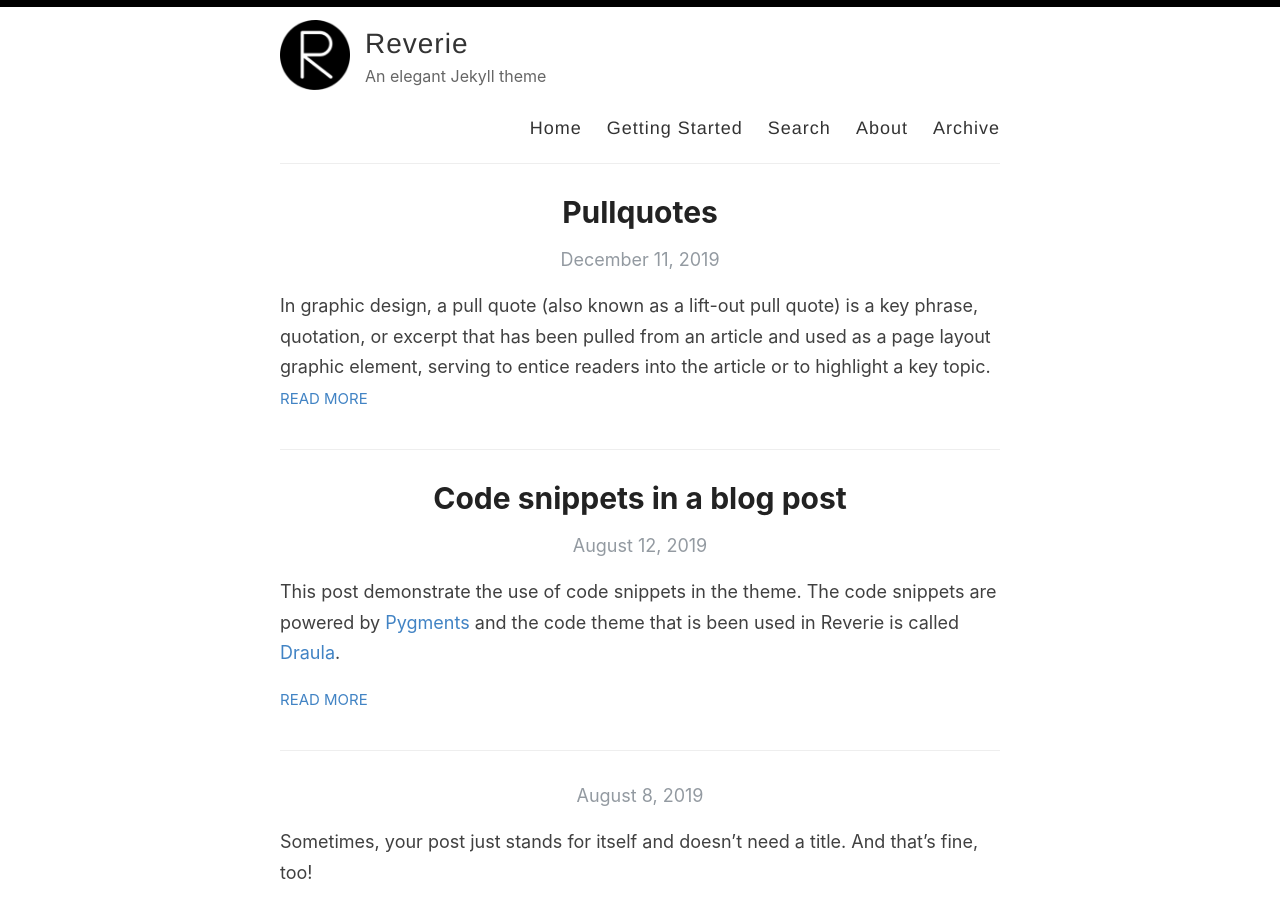
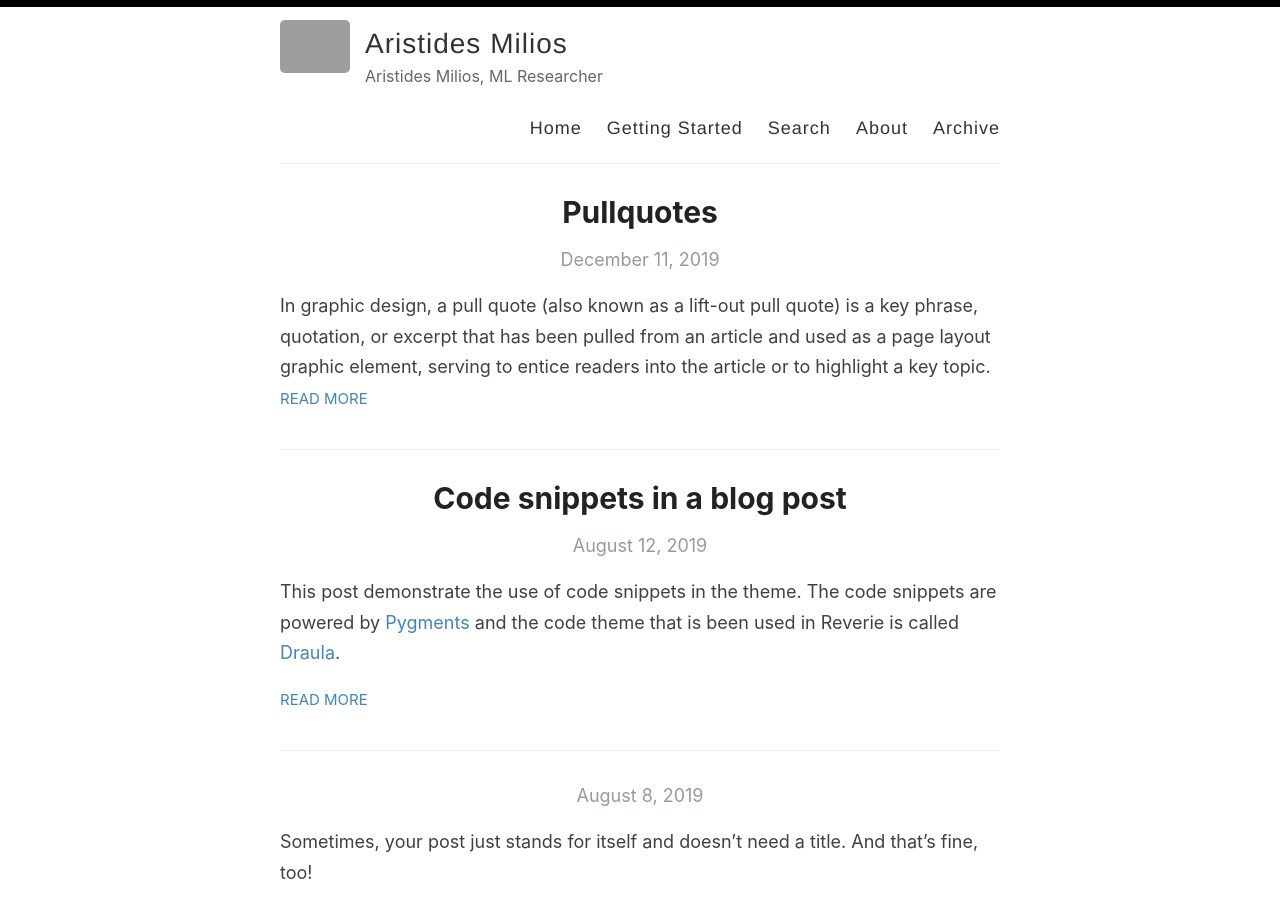
Before and after one commit to amilios/amilios.github.io, a Jekyll site: the page built from index.html, in a window 1280 px wide and 900 px high. Built offline with Jekyll 4.4.1, drawn with Linux system fonts in a browser that asks for light colours; the list of posts is cut into pages by our own code; grey boxes are pictures that could not be loaded.

Commit message:
Update _config.yml

```diff
--- a/_config.yml
+++ b/_config.yml
@@ -3,16 +3,16 @@
 #
 
 # Name of your site (displayed in the header)
-name: Reverie
+name: Aristides Milios
 
 # Name of the author
-author: Amit Merchant
+author: Aristides Milios
 
 # Short bio or description (displayed in the header)
-description: An elegant Jekyll theme
+description: Aristides Milios, ML Researcher
 
 # URL of your avatar or profile pic (you could use your GitHub profile pic)
-avatar: /images/reverie.png
+avatar: /images/profile.png
 
 #
 # Flags below are optional
@@ -55,7 +55,7 @@ enforce_ssl: https://www.amitmerchant.com/reverie
 # (http://yourusername.github.io/repository-name)
 # and NOT your User repository (http://yourusername.github.io)
 # then add in the baseurl here, like this: "/repository-name"
-baseurl: "/reverie"
+baseurl: "/new_site"
 
 #
 # !! You don't need to change any of the configuration flags below !!
```
